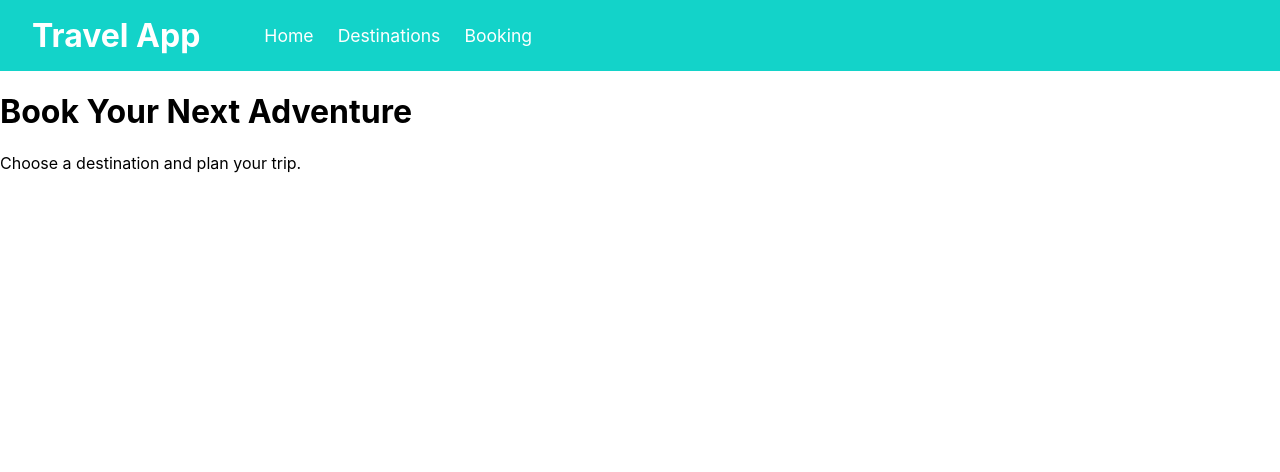
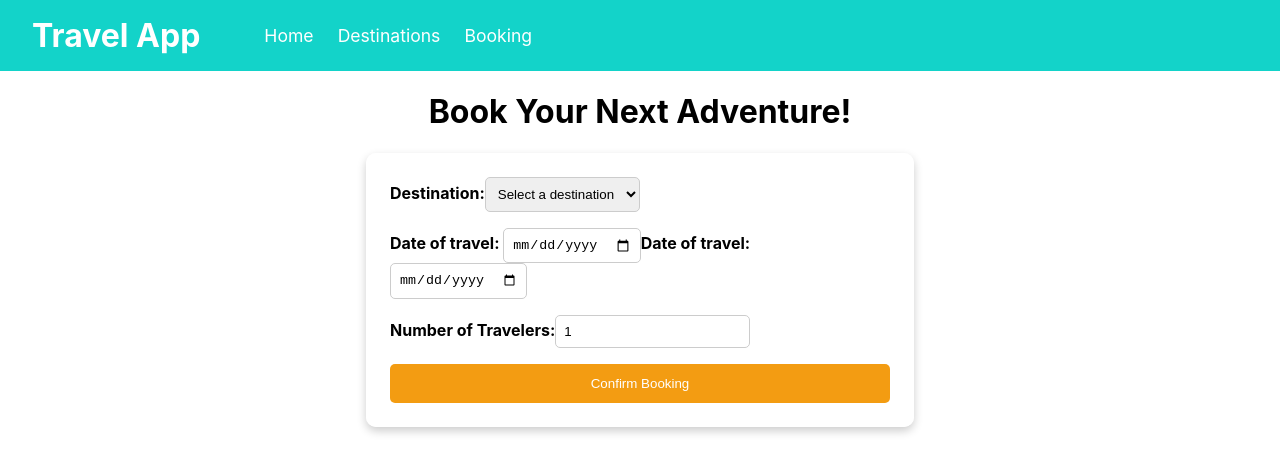
Before and after one commit to FelixMathiasson/Travel-app, a React (Create React App) app: page /booking in a window 1280 px wide. Shown: the top 472 px of the page. Built offline with nearby package versions, Linux system fonts and the light colour scheme.

Commit message:
booking works basic

```diff
--- a/src/App.js
+++ b/src/App.js
@@ -14,6 +14,7 @@ function App() {
         <Route path="/" element={<Home />} />
         <Route path="/destinations" element={<Destinations />} />
         <Route path="/booking" element={<Booking />} />
+        <Route path="/booking/:selectedDestination" element={<Booking />} />
       </Routes>
     </Router>
   );
--- a/src/components/BookingForm.js
+++ /dev/null
@@ -1 +0,0 @@
-// A form where users select their travel dates, destination, etc.
--- a/src/components/DestinationCard.js
+++ b/src/components/DestinationCard.js
@@ -1,15 +1,16 @@
-//  A card component to display destination information, like images, name, and description.
 import React from "react";
 import { useNavigate } from "react-router-dom";
 
 import "./DestinationCard.css";
 
 const DestinationCard = ({ name, image, description }) => {
-    const navigate = useNavigate();
-    const handleBookNow = () => {
-        navigate(`/booking?destination=${name}`); // Navigate to booking page with destination as a query parameter
-      };
-    return (
+  const navigate = useNavigate();
+
+  const handleBookNow = () => {
+    navigate(`/booking/${name}`); // Navigate to booking page with destination as a URL parameter
+  };
+
+  return (
     <div className="destination-card">
       <img src={image} alt={name} className="destination-image" />
       <h2 className="destination-name">{name}</h2>
--- /dev/null
+++ b/src/components/DestinationData.js
@@ -0,0 +1,34 @@
+const destinations = [
+    {
+      name: "New York",
+      image: "/assets/newYork.jpg",
+      desc: "The bustling metropolis that never sleeps, offering iconic landmarks like Times Square, Central Park, and the Statue of Liberty.",
+    },
+    {
+      name: "Nice",
+      image: "/assets/Nice.jpg",
+      desc: "A stunning coastal city on the French Riviera, known for its azure waters, elegant promenades, and Mediterranean charm.",
+    },
+    {
+      name: "Stockholm",
+      image: "/assets/Stockholm.jpg",
+      desc: "The capital of Sweden, a blend of modern design and historic charm, set on an archipelago of 14 islands connected by bridges.",
+    },
+    {
+      name: "Phuket",
+      image: "/assets/thailand.jpg",
+      desc: "A tropical paradise in Thailand, famous for its crystal-clear waters, vibrant nightlife, and stunning beaches.",
+    },
+    {
+      name: "Tokyo",
+      image: "/assets/tokyo.jpg",
+      desc: "A mesmerizing city where futuristic skyscrapers meet ancient temples, offering world-class dining and vibrant culture.",
+    },
+    {
+      name: "Barcelona",
+      image: "/assets/barcelona.jpg",
+      desc: "A vibrant city in Spain known for Gaudí's architectural masterpieces, lively streets, and Mediterranean beaches.",
+    },
+  ];
+
+  export default destinations;
--- a/src/components/Header.js
+++ b/src/components/Header.js
@@ -1,9 +1,16 @@
 import React from "react";
 import "./Header.css";
 import headerBackground from "../assets/headerBackground.jpg";
+import Booking from "../pages/Booking";
+import { useNavigate } from "react-router-dom";
 
 const Header = () => {
+  const navigate = useNavigate();
+    const handleBookNow = () => {
+        navigate(`/booking`); // Navigate to booking page with destination as a query parameter
+      };
   return (
+
     <header
       className="header"
       style={{
@@ -18,7 +25,7 @@ const Header = () => {
         <p className="header-description">
           Find the best destinations and experiences for your next adventure.
         </p>
-        <button className="header-button">Start Booking</button>
+        <button className="header-button" onClick={handleBookNow}>Start Booking</button>
       </div>
     </header>
   );
--- /dev/null
+++ b/src/pages/Booking.css
@@ -0,0 +1,43 @@
+form {
+    display: flex;
+    flex-direction: column;
+    gap: 1rem;
+    max-width: 500px;
+    margin: 2rem auto;
+    padding: 1.5rem;
+    background: rgba(255, 255, 255, 0.9);
+    border-radius: 10px;
+    box-shadow: 0 4px 10px rgba(0, 0, 0, 0.2);
+  }
+
+  form label {
+    font-weight: bold;
+    margin-bottom: 0.5rem;
+  }
+
+  form input,
+  form select {
+    padding: 0.5rem;
+    border: 1px solid #ccc;
+    border-radius: 5px;
+  }
+
+  form button {
+    padding: 0.75rem;
+    background-color: #f39c12;
+    color: white;
+    border: none;
+    border-radius: 5px;
+    cursor: pointer;
+    transition: background-color 0.3s;
+  }
+
+  form button:hover {
+    background-color: #e67e22;
+  }
+
+ .bookingTitle {
+    display: flex;
+    justify-content: center;
+    align-items: center;
+ }
--- a/src/pages/Booking.js
+++ b/src/pages/Booking.js
@@ -1,10 +1,98 @@
-import React from "react";
+import React, { useState } from "react";
+import { useParams, useNavigate } from "react-router-dom";
+import destinations from "../components/DestinationData.js"
+import "./Booking.css"
 
 const Booking = () => {
+  const { selectedDestination } = useParams(); // This gets the destination if navigated from /destinations
+  const [destination, setDestination] = useState(selectedDestination || "");
+  const [dateTravel, setDateTravel] = useState("");
+  const [dateReturn, setDateReturn] = useState("");
+
+  const [travelers, setTravelers] = useState(1);
+  // console.log(selectedDestination);
+  const navigate = useNavigate();
+
+  const handleSubmit = (e) => {
+    e.preventDefault();
+
+    if (new Date(dateTravel) >= new Date(dateReturn)) {
+      alert("The travel start date must be before the return date.");
+      return;
+    }
+
+    alert(`Booking confirmed for ${destination} on ${dateTravel} to ${dateReturn} for ${travelers} traveler(s).`);
+    navigate("/"); // Redirect to home TODO: fix a booking confirmed page
+  };
+
   return (
     <div>
-      <h1>Book Your Next Adventure</h1>
-      <p>Choose a destination and plan your trip.</p>
+      <div className="backgroundPicture">
+
+      </div>
+
+
+      <div className="bookingTitle">
+        <h1>{selectedDestination ? `Book Your Trip to ${selectedDestination}!` : "Book Your Next Adventure!"}</h1>
+      </div>
+      <form onSubmit={handleSubmit} style={{ maxWidth: "500px", margin: "0 auto", textAlign: "left" }}>
+        {!selectedDestination && (
+          <div>
+            <label htmlFor="destination">Destination:</label>
+            <select
+              id="destination"
+              value={destination}
+              onChange={(e) => setDestination(e.target.value)}
+              required
+            >
+              <option value="" disabled>
+                Select a destination
+              </option>
+              {destinations.map((destination) => (
+              <option key={destination.name} value={destination.name}>
+                {destination.name}
+              </option>
+            ))}
+          </select>
+          </div>
+        )}
+
+        {/* Select date for travel*/}
+        <div>
+          <label htmlFor="dateTravel">Date of travel: </label>
+          <input
+            type="date"
+            id="dateTravel"
+            value={dateTravel}
+            onChange={(e) => setDateTravel(e.target.value)}
+            required
+          />
+          <label htmlFor="dateReturn">Date of travel: </label>
+          <input
+            type="date"
+            id="dateReturn"
+            value={dateReturn}
+            onChange={(e) => setDateReturn(e.target.value)}
+            required
+          />
+        </div>
+
+        {/* How many travelers */}
+        <div>
+          <label htmlFor="travelers">Number of Travelers:</label>
+          <input
+            type="number"
+            id="travelers"
+            value={travelers}
+            onChange={(e) => setTravelers(e.target.value)}
+            min="1"
+            required
+          />
+        </div>
+
+        {/* Submit Button to book the adventure */}
+        <button type="submit">Confirm Booking</button>
+      </form>
     </div>
   );
 };
--- a/src/pages/Destinations.js
+++ b/src/pages/Destinations.js
@@ -1,38 +1,6 @@
 import React from "react";
-import DestinationCard from "../components/DestinationCard";
-
-const destinations = [
-  {
-    name: "New York",
-    image: "/assets/newYork.jpg",
-    desc: "The bustling metropolis that never sleeps, offering iconic landmarks like Times Square, Central Park, and the Statue of Liberty.",
-  },
-  {
-    name: "Nice",
-    image: "/assets/Nice.jpg",
-    desc: "A stunning coastal city on the French Riviera, known for its azure waters, elegant promenades, and Mediterranean charm.",
-  },
-  {
-    name: "Stockholm",
-    image: "/assets/Stockholm.jpg",
-    desc: "The capital of Sweden, a blend of modern design and historic charm, set on an archipelago of 14 islands connected by bridges.",
-  },
-  {
-    name: "Phuket",
-    image: "/assets/thailand.jpg",
-    desc: "A tropical paradise in Thailand, famous for its crystal-clear waters, vibrant nightlife, and stunning beaches.",
-  },
-  {
-    name: "Tokyo",
-    image: "/assets/tokyo.jpg",
-    desc: "A mesmerizing city where futuristic skyscrapers meet ancient temples, offering world-class dining and vibrant culture.",
-  },
-  {
-    name: "Barcelona",
-    image: "/assets/barcelona.jpg",
-    desc: "A vibrant city in Spain known for Gaudí's architectural masterpieces, lively streets, and Mediterranean beaches.",
-  },
-];
+import DestinationCard from "../components/DestinationCard.js";
+import destinations from "../components/DestinationData.js";
 
 const Destinations = () => {
   return (
```
